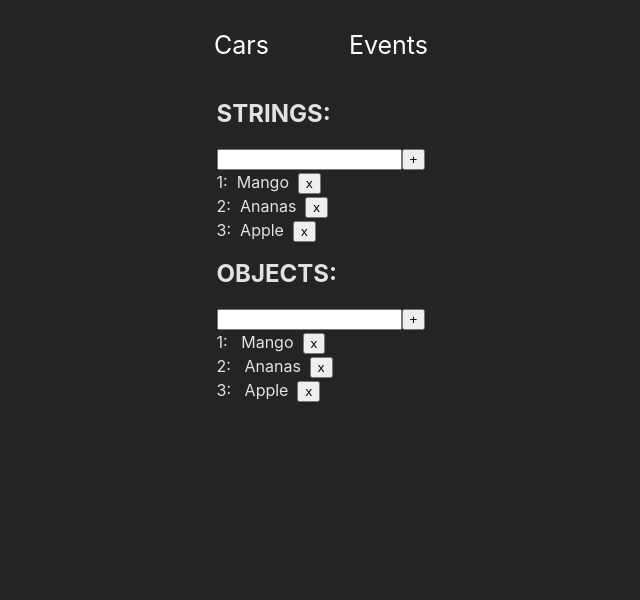
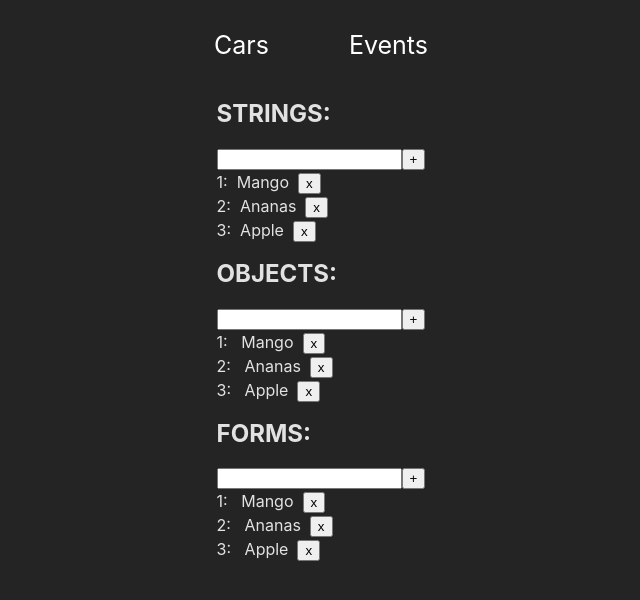
Before and after one commit to elis-11/usereducer-ts-uc, a React (Vite) app: page /events in a window 1280 px wide. Shown: the top 600 px of the page, without its empty margins (319-959 px from the left). Built offline with nearby package versions, Linux system fonts and the light colour scheme.

Commit message:
EVENDS - STRINGS, OBJECTS, FORMS!!!

```diff
--- a/src/components/Events.tsx
+++ b/src/components/Events.tsx
@@ -11,7 +11,17 @@ export const Events = () => {
     { _id: "o3", name: "Apple" },
   ]);
   const [objectNew, setObjectNew] = useState({
-    _id: Date.now().toString(),
+    _id: Math.random().toString(),
+    // _id: new Date().toString(),
+    name: "",
+  });
+  const [forms, setForms] = useState([
+    { _id: "o1", name: "Mango" },
+    { _id: "o2", name: "Ananas" },
+    { _id: "o3", name: "Apple" },
+  ]);
+  const [formNew, setFormNew] = useState({
+    _id: Math.random().toString(),
     name: "",
   });
 
@@ -21,31 +31,48 @@ export const Events = () => {
   ) => {
     setStringNew(e.target.value);
   };
-  const addString = () => {
+  const addNewString = () => {
     setStrings([...strings, stringNew]);
     setStringNew("");
   };
-  const deleteString = (index: string) => {
-    setStrings((obj) => {
-      return obj.filter((i) => i !== index);
+  const removeString = (str: string) => {
+    setStrings((strings) => {
+      return strings.filter((string) => string !== str);
     });
   };
-  // OBJECT
+  // OBJECTS
   const handleChangeObject: React.ChangeEventHandler<HTMLInputElement> = (
     e
   ) => {
     setObjectNew({ ...objectNew, name: e.target.value });
   };
-  const addObject = () => {
+
+  const addNewObject = () => {
     setObjects([...objects, objectNew]);
-    setObjectNew({ ...objectNew, _id: Date.now().toString(), name: "" });
+    setObjectNew({ ...objectNew, name: "" });
   };
-  const deleteObject = (id: string) => {
+  const removeObject = (id: string) => {
     setObjects(objects.filter((o) => o._id !== id));
+  };
+  // FORM - OBJECTS
+  const handleFormChange: React.ChangeEventHandler<HTMLInputElement> = (e) => {
+    setFormNew({ ...formNew, name: e.target.value });
+  };
+  const onFormSubmit: React.FormEventHandler<HTMLFormElement> = (e) => {
+    e.preventDefault();
+    setForms([...forms, formNew]);
+    setFormNew({ ...formNew, _id: Math.random().toString(), name: "" });
+  };
+
+  const removeForm = (id: string) => {
+    setForms((forms) => {
+      return forms.filter((form) => form._id !== id);
+    });
   };
 
   return (
     <div className="Events">
+      {/* STRINGS */}
       <div className="Strings">
         <h2>STRINGS:</h2>
         <div className="add">
@@ -55,7 +82,7 @@ export const Events = () => {
             value={stringNew}
             onChange={handleChangeString}
           />
-          <button onClick={addString}>+</button>
+          <button onClick={addNewString}>+</button>
         </div>
         <div className="strings">
           {strings.map((string, index) => (
@@ -63,11 +90,12 @@ export const Events = () => {
               <span className="str">
                 {index + 1}: &nbsp;{string} &nbsp;
               </span>
-              <button onClick={() => deleteString(string)}>x</button>
+              <button onClick={() => removeString(string)}>x</button>
             </div>
           ))}
         </div>
       </div>
+      {/* OBJECTS */}
       <div className="Objects">
         <h2>OBJECTS:</h2>
         <div className="add">
@@ -77,7 +105,7 @@ export const Events = () => {
             value={objectNew.name}
             onChange={handleChangeObject}
           />
-          <button onClick={addObject}>+</button>
+          <button onClick={addNewObject}>+</button>
         </div>
         <div className="objects">
           {objects.map((object, index) => (
@@ -85,7 +113,32 @@ export const Events = () => {
               <span className="name">
                 {index + 1}: &nbsp; {object.name} &nbsp;
               </span>
-              <button onClick={() => deleteObject(object._id)}>x</button>
+              <button onClick={() => removeObject(object._id)}>x</button>
+            </div>
+          ))}
+        </div>
+      </div>
+      {/* FORMS */}
+      <div className="Forms">
+        <h2>FORMS:</h2>
+        <div className="add">
+          <form onSubmit={onFormSubmit}>
+            <input
+              type="text"
+              name="name"
+              value={formNew.name}
+              onChange={handleFormChange}
+            />
+            <button type="submit">+</button>
+          </form>
+        </div>
+        <div className="forms">
+          {forms.map((form, index) => (
+            <div key={form._id} className="form">
+              <span className="name">
+                {index + 1}: &nbsp; {form.name} &nbsp;
+              </span>
+              <button onClick={() => removeForm(form._id)}>x</button>
             </div>
           ))}
         </div>
```
